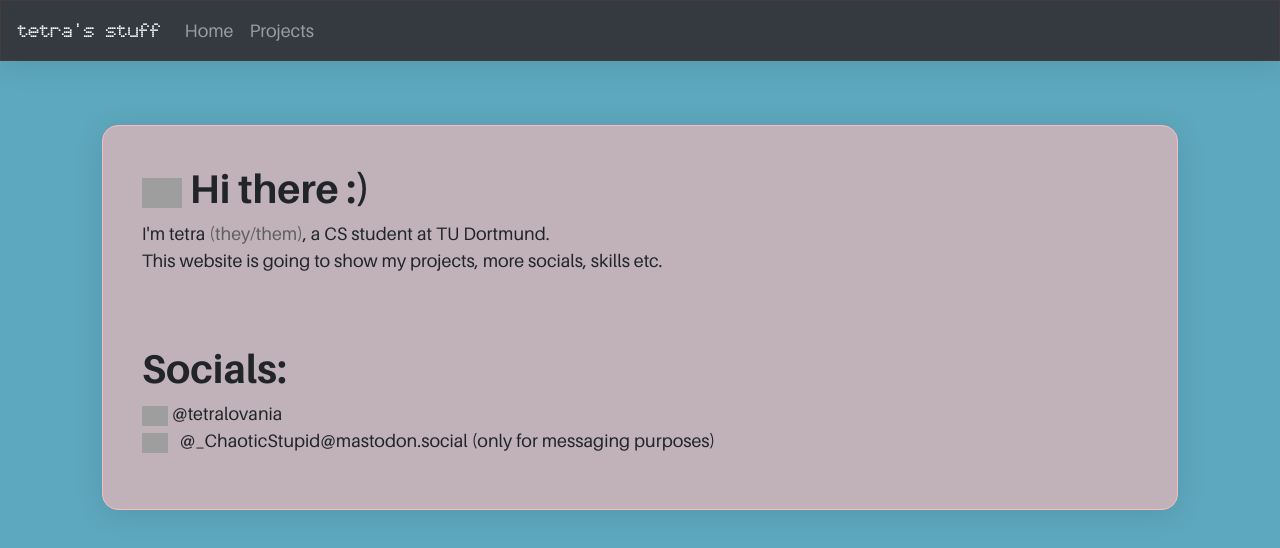
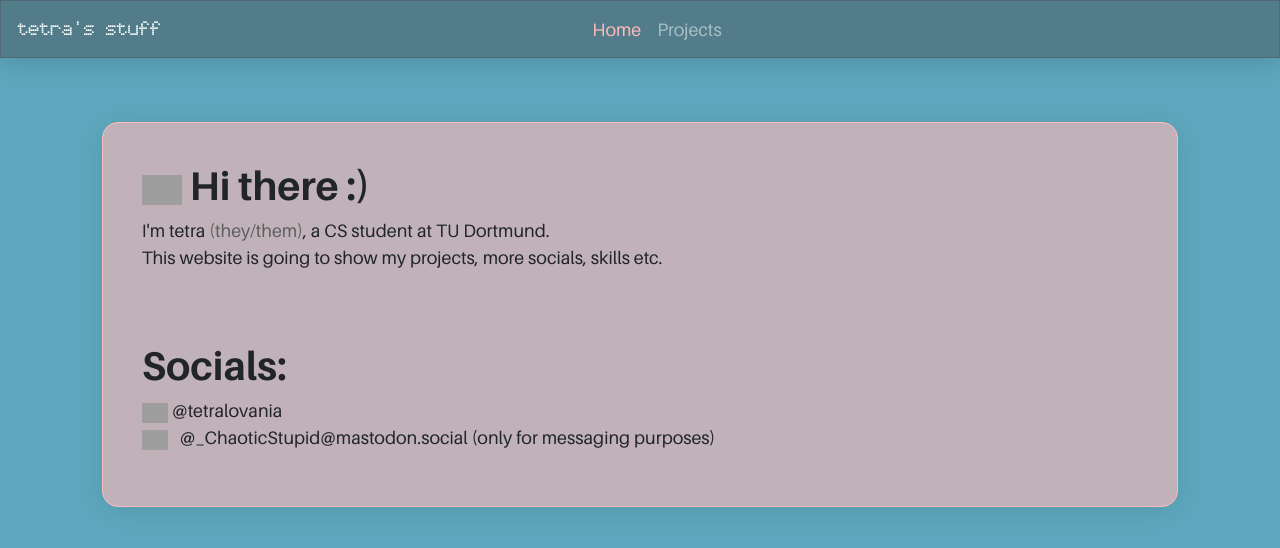
Before and after one commit to tetralovania/tetralovania.github.io, a plain HTML site: page index.html in a window 1280 px wide. Drawn offline with nearby package versions, Linux system fonts and the light colour scheme; grey boxes are pictures that could not be loaded; a script that the page names is missing.

Commit message:
stylized tabs using color coding

```diff
--- a/header.html
+++ b/header.html
@@ -2,17 +2,31 @@
   <a class="navbar-brand" href="#">tetra's stuff</a>
   <button class="navbar-toggler" type="button" data-toggle="collapse" data-target="#navbarNav"
     aria-controls="navbarNav" aria-expanded="false" aria-label="Toggle navigation">
-      <span class="fas fa-bars">
-      </span>
+    <span class="fas fa-bars"></span>
   </button>
   <div class="collapse navbar-collapse" id="navbarNav">
     <ul class="navbar-nav">
       <li class="nav-item">
-          <a class="nav-link" href="#">Home</a>
+        <a class="nav-link" href="#" id="home-link">Home</a>
       </li>
       <li class="nav-item">
-          <a class="nav-link" href="#">Projects</a>
+        <a class="nav-link" href="#" id="projects-link">Projects</a>
       </li>
     </ul>
   </div>
 </nav>
+<script>
+  // Get the current URL or any other indicator of the active subsite
+  var currentURL = window.location.href;
+
+  // Select the navigation links
+  var homeLink = document.getElementById("home-link");
+  var projectsLink = document.getElementById("projects-link");
+
+  // Check the current URL and apply the active class to the corresponding link
+  if (currentURL.includes("index")) {
+    homeLink.classList.add("active");
+  } else if (currentURL.includes("projects")) {
+    projectsLink.classList.add("active");
+  }
+</script>
--- a/styles.css
+++ b/styles.css
@@ -55,12 +55,25 @@ body {
 }
 
 .navbar{
-    background: rgba(68, 60, 60, 0.88);
-    box-shadow: 0 4px 30px rgba(0, 0, 0, 0.1);
+    z-index: 1;
+}
+
+.bg-dark{
+    background: rgba(68, 60, 60, 0.398) !important;
+    box-shadow: 0 4px 30px rgba(0, 0, 0, 0.159);
     backdrop-filter: blur(9.2px);
     -webkit-backdrop-filter: blur(9.2px);
-    border: 1px solid rgba(68, 60, 60, 1);
-    z-index: 1;
+    border: 1px solid rgba(68, 60, 60, 0.294);
+}
+
+.navbar-expand-lg .navbar-collapse{
+    justify-content: center;
+    width: 100vw;
+    position: absolute;
+}
+
+.nav-link.active{
+    color: var(--color1) !important;
 }
 
 
```
Lines whose indentation alone changed are shown as unchanged.
